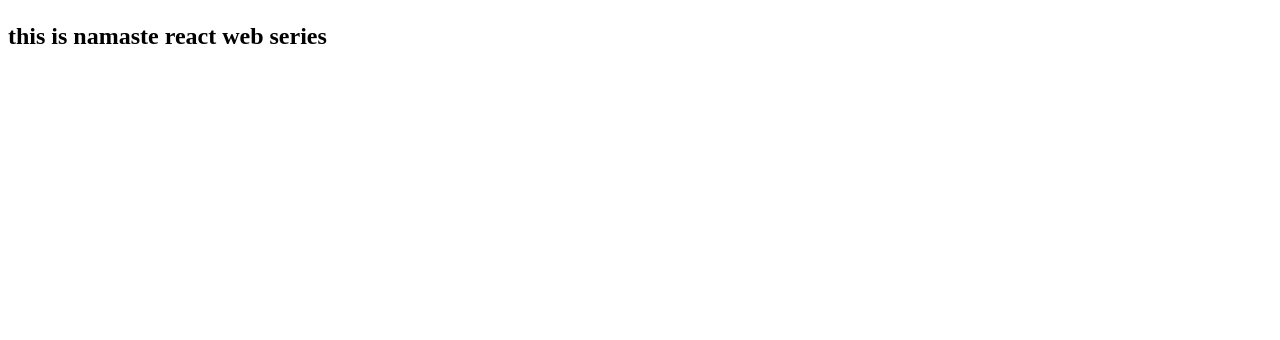
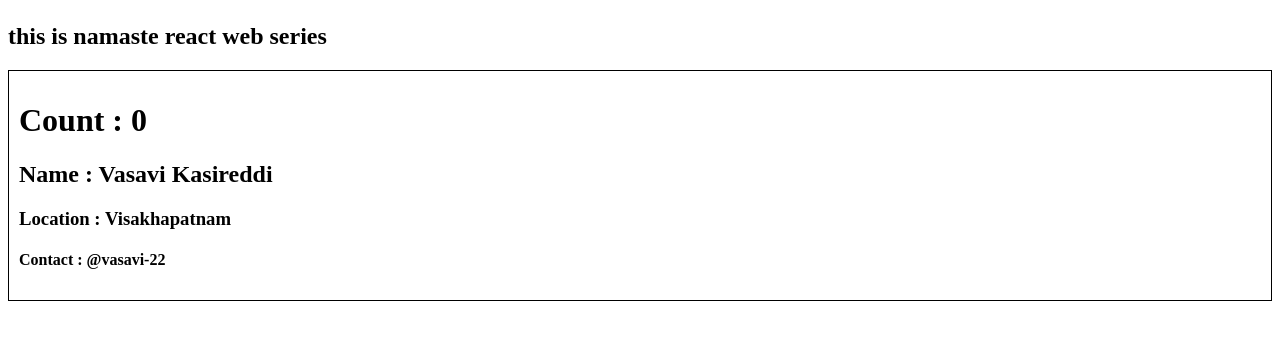
Before and after one commit to vasavi-22/namaste-react, a React (Vite) app: page /about in a window 1280 px wide. Shown: the part 186-526 px from the top of the page. Built offline with nearby package versions, Linux system fonts and the light colour scheme.

Commit message:
episode 8

```diff
--- a/index.css
+++ b/index.css
@@ -73,3 +73,8 @@
 .filter{
     display: flex;
 }
+
+.user-card{
+    padding: 10px;
+    border: 1px solid black;
+}
--- a/src/components/About.js
+++ b/src/components/About.js
@@ -1,10 +1,61 @@
-const About = () => {
+import {Component} from "react";
+import User from "./User";
+import UserClass from "./UserClass";
+
+class About extends Component{
+    constructor(props){
+        super(props);
+
+        console.log("constructor parent")
+    }
+
+    componentDidMount(){
+        console.log("parent component did mount");
+    }
+
+    render(){
+        console.log("render parent");
+
         return(
                 <div>
                     <h1>About</h1>
                     <h2>this is namaste react web series</h2>
+                    <User name={"Vasavi Kasireddi"}/>
+                    {/* <UserClass name={"first"} location = {"Vizag (class)"}/> */}
+                    {/* <UserClass name={"second"} location = {"Vizag (class)"}/> */}
                 </div>
             );
-};
+    }
+}
+
+// const About = () => {
+//     return(
+//         <div>
+//             <h1>About</h1>
+//             <h2>this is namaste react web series</h2>
+//             {/* <User name={"Vasavi Kasireddi"}/> */}
+//             <UserClass name={"Vasavi Kasireddi (class)"} location = {"Vizag (class)"}/>
+//         </div>
+//     );
+// };
 
 export default About;
+
+
+
+/**
+ * parent constructor
+ * parent render
+ *  - first child constructor
+ *  - first child render
+ *
+ *  - second constructor
+ *  - second child
+ *
+ *  DOM UPDATED IN SINGLE BATCH
+ *
+ *  - first cmpt did mount
+ *  - second cmpt did mount
+ *
+ * parent cmpt did mount
+ */
--- a/src/components/Body.js
+++ b/src/components/Body.js
@@ -33,6 +33,8 @@ const Body = () => {
         setListOfRestaurants(json?.data?.cards[4]?.card?.card?.gridElements?.infoWithStyle?.restaurants);
         setFilteredRestaurants(json?.data?.cards[4]?.card?.card?.gridElements?.infoWithStyle?.restaurants);
     };
+
+    console.log(useState(),"consoling useState()");
 
     // conditional rendering
     // if(listOfRestaurants.length === 0){
--- /dev/null
+++ b/src/components/User.js
@@ -0,0 +1,15 @@
+import { useState } from "react";
+
+const User = ({name}) => {
+    const [count, setCount] = useState(0);
+    return(
+        <div className="user-card">
+            <h1>Count : {count}</h1>
+            <h2>Name : {name}</h2>
+            <h3>Location : Visakhapatnam</h3>
+            <h4>Contact : @vasavi-22</h4>
+        </div>
+    );
+};
+
+export default User;
--- /dev/null
+++ b/src/components/UserClass.js
@@ -0,0 +1,97 @@
+import React from "react";
+
+class UserClass extends React.Component{
+    constructor(props){
+        super(props);
+        // console.log(props);
+
+        // this.state = {
+        //     count : 0,
+        //     count2 : 1,
+        // };
+
+        // console.log(this.props.name+" constructor");
+
+        this.state = {
+            userInfo : {
+                name : "Dummy",
+                location : "default",
+            }
+        }
+    }
+
+    async componentDidMount(){
+        // console.log(this.props.name+" child component did mount");
+
+        // API CALL
+        const data  = await fetch("https://api.github.com/users/vasavi-22");
+        const json = await data.json();
+
+        this.setState({
+            userInfo : json,
+        })
+
+        console.log(json);
+
+        this.timer = setInterval(() => {
+            console.log("Namaste react OP");
+        },1000);
+
+    }
+
+    componentDidUpdate(){
+        console.log("component did update");
+    }
+
+    componentWillUnmount(){
+        clearInterval(this.timer);
+        console.log("component will unmount");
+    }
+
+    render(){
+        // console.log(this.props.name+" render");
+
+        // const {name, location} = this.props;
+        // const {count, count2}  = this.state;
+
+        const {name, location, avatar_url} = this.state.userInfo;
+        // debugger;  for debugging purpose
+        return(
+            <div className="user-card">
+
+                {/* <h1>Count : {count}</h1>
+                <button onClick={() => {
+                    // never update state variables directly
+                    // this.state.count = this.state.count + 1;
+
+                    this.setState({
+                        count : this.state.count + 1,
+                        count2 : this.state.count2 - 1,
+                    });
+                }}>Count Increase</button>
+                <h1>Count2 : {count2}</h1> */}
+
+                <img src={avatar_url} />
+                <h2>Name : {name}</h2>
+                <h3>Location : {location}</h3>
+                <h4>Contact : @vasavi-22</h4>
+            </div>
+        );
+    }
+}
+
+export default UserClass;
+
+/***
+----mounting
+constructor ( dummy)
+render (dummy)
+ <HTML DUMMY>
+Component did mount
+ < API CALL>
+ < this.setState> => state variable updated
+----update
+ render (api data)
+ <html (new api data)>
+ component did update
+*/
```
Lines whose indentation alone changed are shown as unchanged.
